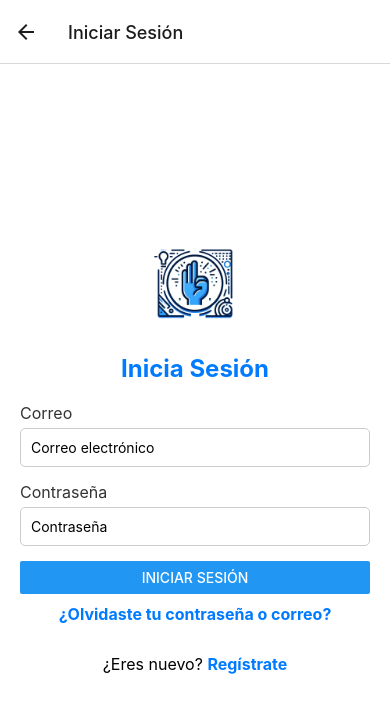
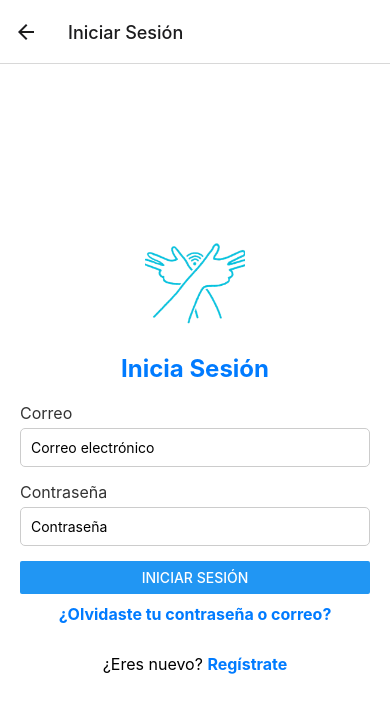
Before and after one commit to Mar-vm/Videocall_project, a React Native app: screen /Login in a window 390 px wide. Shown: the top 712 px of the page. Built offline with nearby package versions, Linux system fonts and the light colour scheme.

Commit message:
Logo Enlaza

```diff
--- a/screens/LoginScreen.js
+++ b/screens/LoginScreen.js
@@ -22,7 +22,7 @@ const LoginScreen = ({ navigation }) => {
 
   return (
     <View style={styles.container}>
-      <Image source={require('../assets/LogoLSM.png')} style={styles.logo} />
+      <Image source={require('../assets/Enlaza.png')} style={styles.logo} />
       <Text style={styles.welcomeText}>Inicia Sesión</Text>
 
       <Text style={styles.label}>Correo</Text>
--- a/screens/RegisterScreen.js
+++ b/screens/RegisterScreen.js
@@ -20,7 +20,7 @@ const RegisterScreen = ({ navigation }) => {
   return (
     <View style={styles.container}>
       {/* Agregar el logo de LSM y el mensaje de bienvenida */}
-      <Image source={require('../assets/LogoLSM.png')} style={styles.logo} />
+      <Image source={require('../assets/Enlaza.png')} style={styles.logo} />
       <Text style={styles.welcomeText}>¡Bienvenido! Crea tu cuenta</Text>
 
       <Text style={styles.label}>Nombre</Text>
```
Also changed, not shown: assets/Enlaza.png (added).
